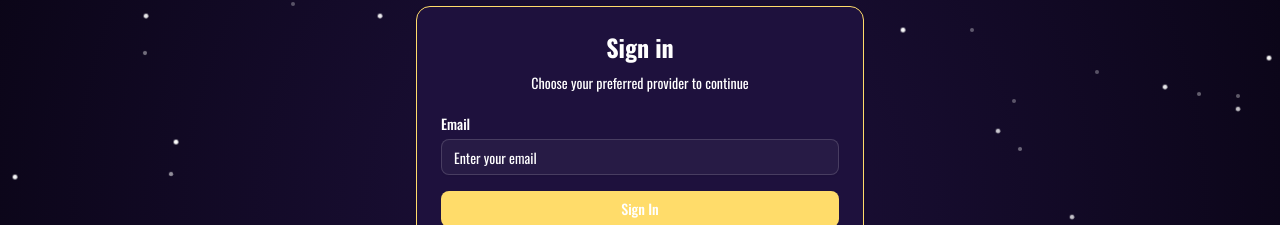
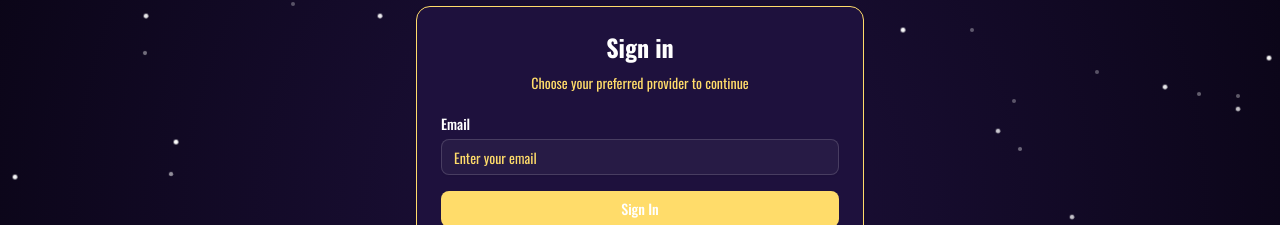
Before and after one commit to srtk-Negi/orion, a Next.js app: page /auth/signin in a window 1280 px wide. Shown: the part 185-410 px from the top of the page. Built offline with nearby package versions, Linux system fonts and the light colour scheme; no server answers.

Commit message:
style changes

```diff
--- a/src/styles/globals.css
+++ b/src/styles/globals.css
@@ -90,7 +90,7 @@
   --secondary: #090414;
   --secondary-foreground: #ffdc6a;
   --muted: #1e113d;
-  --muted-foreground: ffdc6a;
+  --muted-foreground: #ffdc6a;
   --accent: #1e113d;
   --accent-foreground: #ffdc6a;
   --destructive: oklch(0.704 0.191 22.216);
@@ -98,10 +98,10 @@
   --input: oklch(1 0 0 / 15%);
   --ring: #ffffff;
   --chart-1: #ffdc6a;
-  --chart-2: #ffdc6a;
-  --chart-3: #ffdc6a;
-  --chart-4: #ffdc6a;
-  --chart-5: #ffdc6a;
+  --chart-2: #b89f4d;
+  --chart-3: #897639;
+  --chart-4: #4d4220;
+  --chart-5: #ffffff;
   --sidebar: oklch(0.21 0.006 285.885);
   --sidebar-foreground: #ffdc6a;
   --sidebar-primary: oklch(0.488 0.243 264.376);
```
